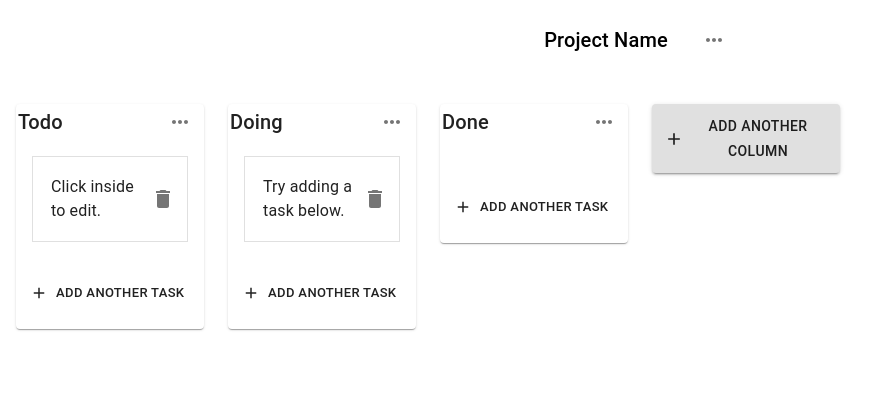
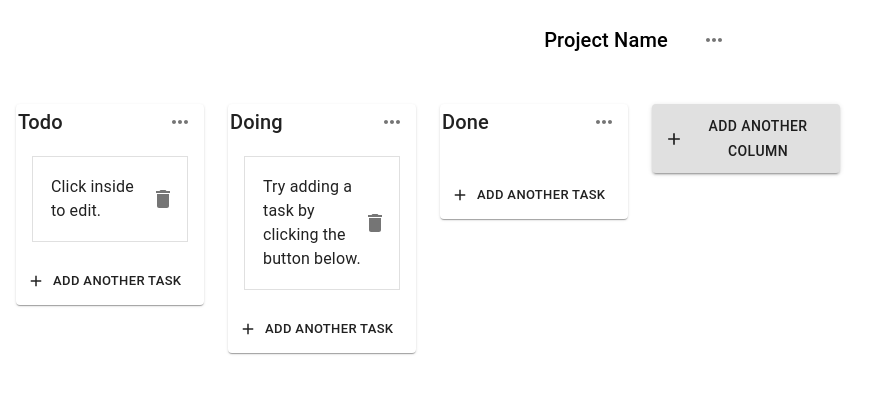
Before and after one commit to dylanpjx/todo-kanban, a React (Create React App) app: page / in a window 1280 px wide. Shown: the top 394 px of the page, without its empty margins (0-889 px from the left). Built offline with nearby package versions, Linux system fonts and the light colour scheme.

Commit message:
Update methods to update text, add task, add column

```diff
--- a/package.json
+++ b/package.json
@@ -10,6 +10,7 @@
     "@testing-library/user-event": "^7.1.2",
     "bulma": "^0.8.2",
     "react": "^16.13.1",
+    "react-beautiful-dnd": "^13.0.0",
     "react-dom": "^16.13.1",
     "react-scripts": "3.4.1"
   },
--- a/src/App.js
+++ b/src/App.js
@@ -1,34 +1,32 @@
-import React, { Component } from "react";
+import React, { Component } from 'react';
 
-import Board from "./components/Board";
+import Board from './components/Board';
 
 var _todoIndex = 0;
 var _colIndex = 0;
 var _boardIndex = 0;
 
-const createBoard = (id, header, cols) => {
+const createBoard = (header, cols, id = _boardIndex++) => {
   return { id, header, cols };
 };
 
-const createCol = (id, label, tasks) => {
-  return { id, label, tasks };
+const createCol = (label, tasks, isNew = false, id = _colIndex++) => {
+  return { id, label, tasks, isNew };
 };
 
-const createTask = (id, colNo, task) => {
-  return { id, colNo, task };
+const createTask = (colId, content, isNew = false, id = _todoIndex++) => {
+  return { id, colId, content, isNew };
 };
 
 const _initialState = {
   currBoard: 0,
   boards: [
-    createBoard(_boardIndex++, "Project Name", [
-      createCol(_colIndex++, "Todo", [
-        createTask(_todoIndex++, 0, "Click inside to edit."),
+    createBoard('Project Name', [
+      createCol('Todo', [createTask(0, 'Click inside to edit.')]),
+      createCol('Doing', [
+        createTask(1, 'Try adding a task by clicking the button below.'),
       ]),
-      createCol(_colIndex++, "Doing", [
-        createTask(_todoIndex++, 1, "Try adding a task below."),
-      ]),
-      createCol(_colIndex++, "Done", []),
+      createCol('Done', []),
     ]),
   ],
 };
@@ -38,29 +36,106 @@ class App extends Component {
     super(props);
     this.state = _initialState;
   }
-
   // Board handling
   setBoards = (boards) => {
-    this.setState({ boards});
+    this.setState({ boards });
+  };
+
+  updateHeader = (header) => {
+    const boardId = this.state.currBoard;
+    const newBoards = [...this.state.boards];
+    newBoards[boardId].header = header;
+    this.setBoards(newBoards);
   };
 
   // Col handling
-  setCols = (boardNo, cols) => {
+  setCols = (cols) => {
+    const boardId = this.state.currBoard;
+    const newBoards = [...this.state.boards];
+    newBoards[boardId] = { ...newBoards[boardId], cols };
+    this.setBoards(newBoards);
+  };
+
+  updateCol = (colId, label) => {
+    const boardId = this.state.currBoard;
+    const cols = this.state.boards[boardId].cols;
+    this.setCols(
+      cols.map((col) => {
+        if (col.id === colId) {
+          return { ...col, label };
+        }
+        return col;
+      }),
+    );
+  };
+
+  addCol = (label) => {
+    const boardId = this.state.currBoard;
+    const cols = this.state.boards[boardId].cols;
+    const newCol = createCol(label, [], true);
+    this.setCols([...cols, newCol], boardId);
+  };
+
+  delCol = (colId) => {
+    const boardId = this.state.currBoard;
+    const cols = this.state.boards[boardId].cols;
+    this.setCols(cols.filter(({ id }) => id !== colId));
   };
 
   // Task handling
-  setTasks = (boardNo, colNo, tasks) => {
-
+  setTasks = (colId, tasks) => {
+    const boardId = this.state.currBoard;
+    const newBoards = [...this.state.boards];
+    newBoards[boardId].cols[colId].tasks = tasks;
+    this.setBoards(newBoards);
   };
 
-  // addTask = (newTask) => setTasks((prev) => [...prev, createTask(newTask)]);
-  //
-  // removeTask = (taskId) =>
-  //   setTasks((prev) => prev.filter(({ id }) => id != taskId));
+  updateTask = (colId, taskId, content) => {
+    const boardId = this.state.currBoard;
+    const tasks = this.state.boards[boardId].cols[colId].tasks;
+    this.setTasks(
+      colId,
+      tasks.map((task) => {
+        if (task.id === taskId) {
+          return { ...task, content };
+        }
+        return task;
+      }),
+    );
+  };
+
+  addTask = (colId, content) => {
+    const boardId = this.state.currBoard;
+    const tasks = this.state.boards[boardId].cols[colId].tasks;
+    const newTask = createTask(colId, content, true);
+    this.setTasks(colId, [...tasks, newTask]);
+  };
+
+  delTask = (colId, taskId) => {
+    const boardId = this.state.currBoard;
+    const tasks = this.state.boards[boardId].cols[colId].tasks;
+    this.setTasks(
+      colId,
+      tasks.filter(({ id }) => id !== taskId),
+    );
+  };
 
   render() {
     const board = this.state.boards[this.state.currBoard];
-    return <Board header={board.header} cols={board.cols} />;
+
+    return (
+      <Board
+        header={board.header}
+        updateHeader={this.updateHeader}
+        cols={board.cols}
+        addCol={this.addCol}
+        delCol={this.delCol}
+        updateCol={this.updateCol}
+        addTask={this.addTask}
+        delTask={this.delTask}
+        updateTask={this.updateTask}
+      />
+    );
   }
 }
 
--- a/src/components/Board.js
+++ b/src/components/Board.js
@@ -1,16 +1,15 @@
-import React from "react";
+import React from 'react';
 
-import Header from "./Header";
-import Col from "./Col";
+import AddCol from './helpers/AddCol';
+import Header from './Header';
+import Col from './Col';
 
-import { makeStyles } from "@material-ui/core/styles";
-import Grid from "@material-ui/core/Grid";
-import Button from "@material-ui/core/Button";
-import AddIcon from "@material-ui/icons/Add";
+import { makeStyles } from '@material-ui/core/styles';
+import Grid from '@material-ui/core/Grid';
 
 const useStyles = makeStyles((theme) => ({
   root: {
-    flexWrap: "no-wrap",
+    flexWrap: 'no-wrap',
     padding: `0px ${theme.spacing(2)}px`,
   },
 }));
@@ -19,27 +18,29 @@ const Board = (props) => {
   const classes = useStyles();
 
   return (
-      <div>
+    <div>
       <Grid container spacing={3} className={classes.root}>
         <Grid container item xs={12} alignItems="center" justify="center">
           <Header header={props.header} />
         </Grid>
 
         {props.cols.map((col) => (
-          <Grid item md={3} lg={2}>
-              <Col id={col.id} label={col.label} tasks={col.tasks} />
+          <Grid item md={3} lg={2} key={col.id}>
+            <Col
+              id={col.id}
+              label={col.label}
+              tasks={col.tasks}
+              isNew={col.isNew}
+              delCol={props.delCol}
+              addTask={props.addTask}
+              delTask={props.delTask}
+              updateTask={props.updateTask}
+            />
           </Grid>
         ))}
 
         <Grid item md={3} lg={2}>
-          <Button
-            fullWidth
-            variant="contained"
-            startIcon={<AddIcon />}
-            style={{ paddingTop: 10, paddingBottom: 10 }}
-          >
-            Add another column
-          </Button>
+          <AddCol addCol={props.addCol} />
         </Grid>
       </Grid>
     </div>
--- a/src/components/Col.js
+++ b/src/components/Col.js
@@ -1,18 +1,17 @@
-import React, { useState } from "react";
+import React, { useState } from 'react';
 
-import { makeStyles } from "@material-ui/core/styles";
-import Card from "@material-ui/core/Card";
-import CardContent from "@material-ui/core/CardContent";
-import CardActions from "@material-ui/core/CardActions";
-import IconButton from "@material-ui/core/IconButton";
-import Button from "@material-ui/core/Button";
-import AddIcon from "@material-ui/icons/Add";
-import MoreHorizIcon from "@material-ui/icons/MoreHoriz";
-import Menu from "@material-ui/core/Menu";
-import MenuItem from "@material-ui/core/MenuItem";
+import { makeStyles } from '@material-ui/core/styles';
+import Card from '@material-ui/core/Card';
+import CardContent from '@material-ui/core/CardContent';
+import CardActions from '@material-ui/core/CardActions';
+import IconButton from '@material-ui/core/IconButton';
+import MoreHorizIcon from '@material-ui/icons/MoreHoriz';
+import Menu from '@material-ui/core/Menu';
+import MenuItem from '@material-ui/core/MenuItem';
 
-import Editable from "./helpers/Editable";
-import Task from "./Task";
+import AddTask from './helpers/AddTask';
+import Editable from './helpers/Editable';
+import Task from './Task';
 
 const useStyles = makeStyles((theme) => ({
   col: {},
@@ -21,14 +20,14 @@ const useStyles = makeStyles((theme) => ({
     borderRadius: theme.spacing(2),
   },
   labelMenu: {
-    position: "absolute",
+    position: 'absolute',
     right: 0,
   },
   labelWrapper: {
-    display: "flex",
-    alignItems: "center",
-    justifyContent: "center",
-    position: "relative",
+    display: 'flex',
+    alignItems: 'center',
+    justifyContent: 'center',
+    position: 'relative',
   },
 }));
 
@@ -38,11 +37,21 @@ const Col = (props) => {
   const [label, setLabel] = useState(props.label);
   const [menu, setMenu] = useState(null);
 
+  console.log(`Col ${props.id}: props.task:`, props.tasks);
+
   return (
     <Card className={classes.col}>
+      {/* Label */}
       <div className={classes.labelWrapper}>
-        <Editable text={label} comp="col" onEdit={setLabel} />
+        <Editable
+          text={props.label}
+          type="col"
+          onEdit={props.updateCol}
+          initialIsEditing={props.isNew}
+          colId={props.id}
+        />
 
+        {/* Context menu */}
         <IconButton
           onClick={(e) => setMenu(e.currentTarget)}
           className={classes.labelMenu}
@@ -57,29 +66,36 @@ const Col = (props) => {
           onClose={() => setMenu(null)}
         >
           <MenuItem onClick={() => setMenu(null)}>Copy Column</MenuItem>
-          <MenuItem onClick={() => setMenu(null)}>Delete Column</MenuItem>
+          <MenuItem onClick={() => props.delCol(props.id)}>
+            Delete Column
+          </MenuItem>
           <MenuItem onClick={() => setMenu(null)}>Move Column</MenuItem>
         </Menu>
       </div>
 
+      {/* Tasks */}
       <CardContent>
         {props.tasks.map((task) => (
           <div key={task.id}>
             <Task
               id={task.id}
-              colNo={task.colNo}
-              task={task.task}
-              addTask={props.addTask}
-              deleteTask={props.deleteTask}
+              colId={task.colId}
+              content={task.content}
+              isNew={task.isNew}
+              delTask={props.delTask}
+              updateTask={props.updateTask}
             />
           </div>
         ))}
       </CardContent>
 
+      {/* AddTask Button */}
       <CardActions>
-        <Button size="small" startIcon={<AddIcon />} className={classes.add}>
-          Add another task
-        </Button>
+        <AddTask
+          className={classes.add}
+          colId={props.id}
+          addTask={props.addTask}
+        />
       </CardActions>
     </Card>
   );
--- a/src/components/Task.js
+++ b/src/components/Task.js
@@ -1,22 +1,22 @@
-import React, { useState } from "react";
+import React, { useState } from 'react';
 
-import Editable from "./helpers/Editable";
+import Editable from './helpers/Editable';
 
-import { makeStyles } from "@material-ui/core/styles";
-import Paper from "@material-ui/core/Paper";
-import IconButton from "@material-ui/core/IconButton";
-import DeleteIcon from "@material-ui/icons/Delete";
+import { makeStyles } from '@material-ui/core/styles';
+import Paper from '@material-ui/core/Paper';
+import IconButton from '@material-ui/core/IconButton';
+import DeleteIcon from '@material-ui/icons/Delete';
 
 const useStyles = makeStyles((theme) => ({
   taskWrapper: {
     padding: theme.spacing(2),
-    position: "relative",
-    display: "flex",
-    justifyContent: "flex-start",
-    alignItems: "center",
+    position: 'relative',
+    display: 'flex',
+    justifyContent: 'flex-start',
+    alignItems: 'center',
   },
   button: {
-    position: "absolute",
+    position: 'absolute',
     right: 0,
     // float: "right",
   },
@@ -24,15 +24,22 @@ const useStyles = makeStyles((theme) => ({
 
 const Task = (props) => {
   const classes = useStyles();
-  // State hook to change {text}
-  const [task, setTask] = useState(props.task);
-
-  // Delete task when {content} is empty
 
   return (
     <Paper variant="outlined" square className={classes.taskWrapper}>
-      <Editable text={task} comp="taskText" onEdit={setTask} />
-      <IconButton className={classes.button}>
+      <Editable
+        text={props.content}
+        type="task"
+        onEdit={props.updateTask}
+        initialIsEditing={props.isNew}
+        colId={props.colId}
+        taskId={props.taskId}
+      />
+
+      <IconButton
+        className={classes.button}
+        onClick={() => props.delTask(props.id, props.colId)}
+      >
         <DeleteIcon />
       </IconButton>
     </Paper>
--- /dev/null
+++ b/src/components/helpers/AddCol.js
@@ -0,0 +1,22 @@
+import React from 'react';
+
+import Button from '@material-ui/core/Button';
+import AddIcon from '@material-ui/icons/Add';
+
+const AddCol = (props) => {
+  return (
+    <div>
+      <Button
+        fullWidth
+        variant="contained"
+        startIcon={<AddIcon />}
+        style={{ paddingTop: 10, paddingBottom: 10 }}
+        onClick={() => props.addCol('')}
+      >
+        Add another column
+      </Button>
+    </div>
+  );
+};
+
+export default AddCol;
--- /dev/null
+++ b/src/components/helpers/AddTask.js
@@ -0,0 +1,18 @@
+import React from 'react';
+
+import Button from '@material-ui/core/Button';
+import AddIcon from '@material-ui/icons/Add';
+
+const AddTask = (props) => {
+  return (
+    <Button
+      size="small"
+      startIcon={<AddIcon />}
+      onClick={() => props.addTask(props.colId, '')}
+    >
+      Add another task
+    </Button>
+  );
+};
+
+export default AddTask;
--- a/src/components/helpers/Editable.js
+++ b/src/components/helpers/Editable.js
@@ -1,8 +1,8 @@
-import React, { useState } from "react";
+import React, { useState } from 'react';
 
-import { makeStyles } from "@material-ui/core/styles";
-import TextField from "@material-ui/core/TextField";
-import Typography from "@material-ui/core/Typography";
+import { makeStyles } from '@material-ui/core/styles';
+import TextField from '@material-ui/core/TextField';
+import Typography from '@material-ui/core/Typography';
 
 const useStyles = makeStyles((theme) => ({
   editWrapper: {
@@ -12,15 +12,22 @@ const useStyles = makeStyles((theme) => ({
     paddingRight: 20,
   },
   inputStyle: {
-    font: "inherit",
+    font: 'inherit',
     padding: 2,
     margin: 0,
   },
 }));
 
-const Editable = ({ text, comp, onEdit }) => {
+const Editable = ({
+  text,
+  type,
+  onEdit,
+  initialIsEditing = false,
+  colId = null,
+  taskId = null,
+}) => {
   const classes = useStyles();
-  const [isEditing, setEditing] = useState(false);
+  const [isEditing, setEditing] = useState(initialIsEditing);
 
   return (
     <div className={classes.editWrapper}>
@@ -31,10 +38,16 @@ const Editable = ({ text, comp, onEdit }) => {
           defaultValue={text}
           variant="outlined"
           onChange={(e) => {
-            onEdit(e.target.value);
+            if (type === 'header') {
+              onEdit(e.target.value);
+            } else if (type === 'col') {
+              onEdit(colId, e.target.value);
+            } else if (type === 'task') {
+              onEdit(colId, taskId, e.target.value);
+            }
           }}
           onKeyDown={(e) => {
-            if (e.key === "Enter") {
+            if (e.key === 'Enter') {
               setEditing(false);
             }
           }}
@@ -52,11 +65,11 @@ const Editable = ({ text, comp, onEdit }) => {
         />
       ) : (
         <Typography
-          variant={comp === "col" || comp === "header" ? "h6" : "body1"}
+          variant={type === 'col' || type === 'header' ? 'h6' : 'body1'}
           style={{ padding: 2 }}
           onClick={() => setEditing(true)}
         >
-          {text || onEdit("Cannot be null")}
+          {text || onEdit('Cannot be null')}
         </Typography>
         // Change padding here based on type
       )}
```
Also changed, not shown: src/components/Header.js (+12 -12 lines), src/components/helpers/AddButton.js (deleted), src/components/helpers/RemoveButton.js (deleted), 2 other files (tests, documents, lock files or other folders).
